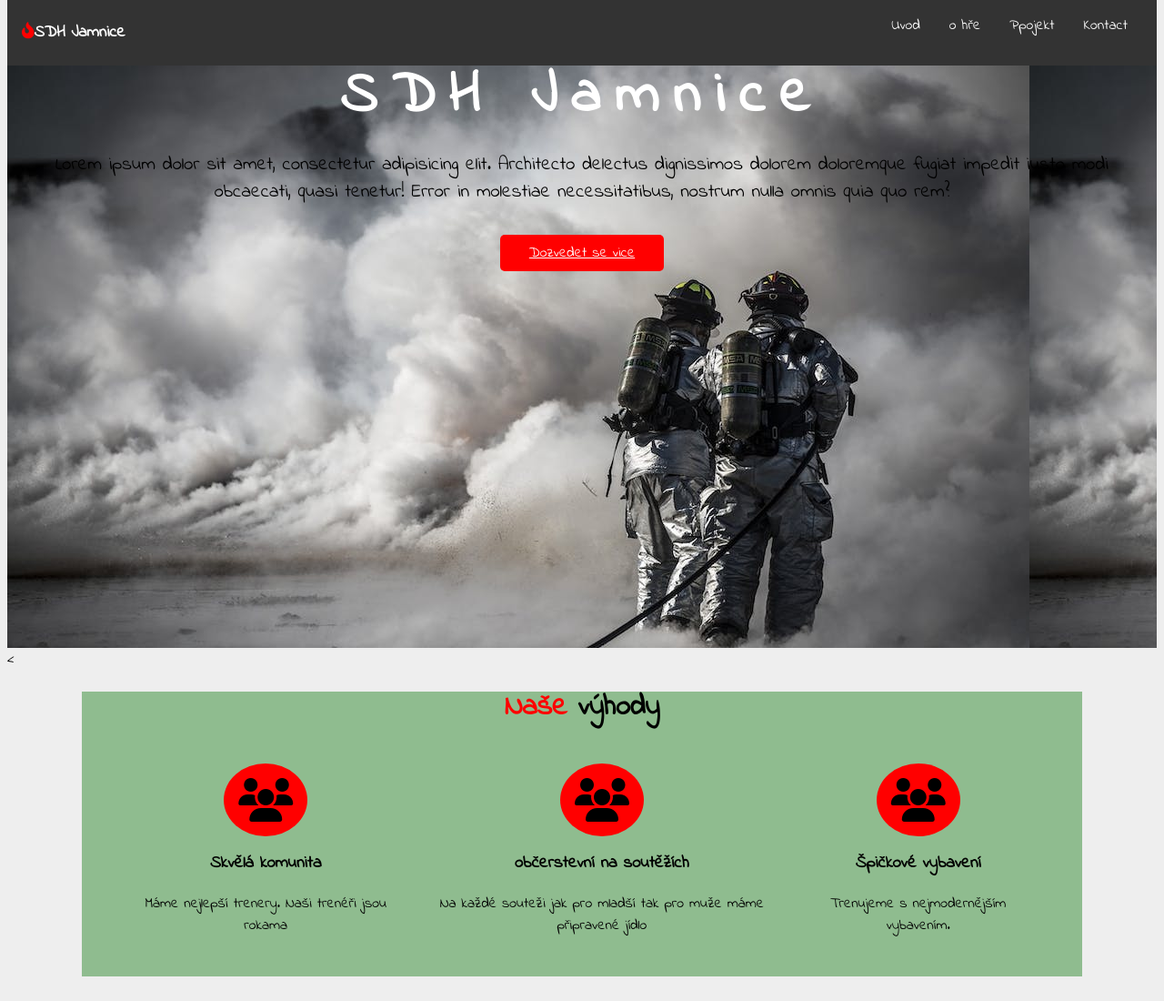
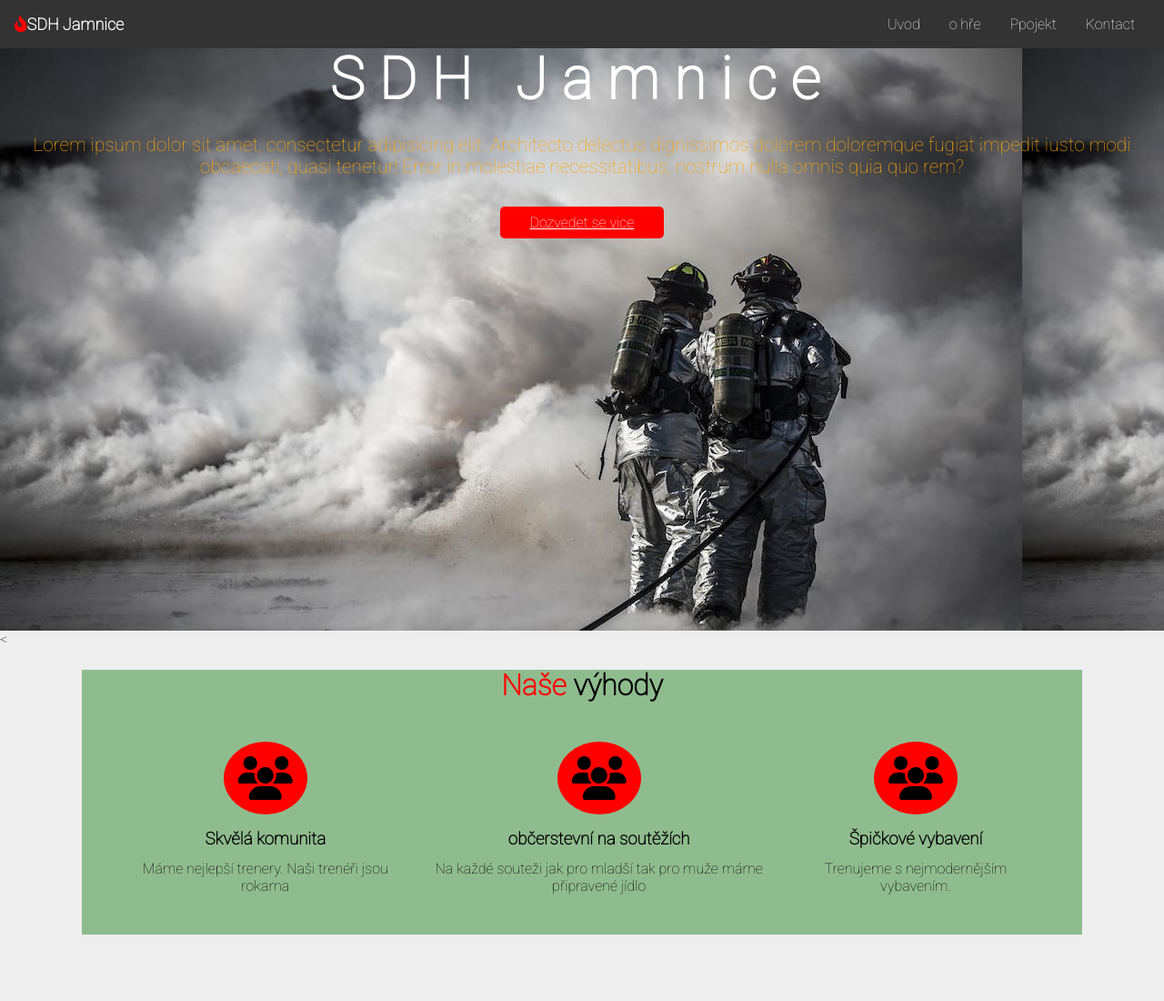
Before and after one commit to TomasFrenzel/TomasFrenzel.github.io, a plain HTML site: page projekt_2/index.html in a window 1280 px wide. Shown: the whole page at 91% size. After the commit the page ends 1051 px from the top, so only its background shows below. Drawn offline with Linux system fonts and the light colour scheme.

Commit message:
Start projekt 2

```diff
--- a/projekt_2/css/style.css
+++ b/projekt_2/css/style.css
@@ -1,13 +1,13 @@
 
 *{
     box-sizing: border-box;
-    margin-top: 0;
+    margin: 0;
     padding: 0;
 }
 
 body{
     background-color: #eee;
-    font-family: 'Indie Flower', cursive;
+    font-family: 'Roboto', sans-serif;
 }
 #1h{
     text-align: center;
@@ -42,7 +42,7 @@ a {
     align-items: center;
     position: static;
     position: -webkit-sticky;
-    top:0;
+    margin:0;
 }
 #navbar ul{
     display: flex;
@@ -99,7 +99,9 @@ a {
 .lead{
     font-size: 1.3rem;
     margin-bottom: 2rem;
+    color:orange;
 }
+
 .btn{
     display: inline-block;
     color: #fff;
--- a/projekt_2/index.html
+++ b/projekt_2/index.html
@@ -5,6 +5,11 @@
     <meta name="viewport" content="width=device-width, initial-scale=1.0">
     <meta name="description" content="Hasiči">
     <meta name="keywords" contect="firesport, Jamnice, hasiči">
+
+    <link rel="preconnect" href="https://fonts.googleapis.com">
+    <link rel="preconnect" href="https://fonts.gstatic.com" crossorigin>
+    <link href="https://fonts.googleapis.com/css2?family=Roboto:wght@100&display=swap" rel="stylesheet">
+
     <link rel="stylesheet" href="https://cdnjs.cloudflare.com/ajax/libs/font-awesome/6.2.0/css/all.min.css"
           integrity="sha512-xh6O/CkQoPOWDdYTDqeRdPCVd1SpvCA9XXcUnZS2FmJNp1coAFzvtCN9BmamE+4aHK8yyUHUSCcJHgXloTyT2A=="
           crossorigin="anonymous" referrerpolicy="no-referrer"/>
@@ -18,7 +23,8 @@
 
 <body id="home">
 <nav id="navbar">
-    <div id="logo"><a href="index.html"><span class="text-primary"><i class="fa-solid fa-fire-flame-curved"> </i></span>SDH Jamnice</a></div>
+    <div id="logo"><a href="index.html"><span class="text-primary"><i class="fa-solid fa-fire-flame-curved"> </i></span>SDH
+        Jamnice</a></div>
     <ul>
         <li><a href="#home">Uvod</a></li>
         <li><a href="#about">o hře</a></li>
@@ -29,7 +35,9 @@
 <div id="showcase">
     <div class="showcase-content">
         <h1 class="l-heading">SDH Jamnice</h1>
-        <p class="lead">Lorem ipsum dolor sit amet, consectetur adipisicing elit. Architecto delectus dignissimos dolorem doloremque fugiat impedit iusto modi obcaecati, quasi tenetur! Error in molestiae necessitatibus, nostrum nulla omnis quia quo rem?</p>
+        <p class="lead" class="text-jina-barva">Lorem ipsum dolor sit amet, consectetur adipisicing elit. Architecto delectus dignissimos
+            dolorem doloremque fugiat impedit iusto modi obcaecati, quasi tenetur! Error in molestiae necessitatibus,
+            nostrum nulla omnis quia quo rem?</p>
         <a href="#about"
            class="btn">Dozvedet se vice</a>
     </div>
@@ -38,7 +46,8 @@
 </div>
 
 <!-- section o hře-->
-   <<section id="about" class="bg-light py-1">
+<
+<section id="about" class="bg-light py-1">
     <div class="container">
         <h2 class="m-heading text-center"><span class="text-primary">Naše</span> výhody</h2>
         <div class="items">
@@ -64,7 +73,6 @@
                     <p>Trenujeme s nejmodernějším vybavením.</p>
                 </div>
             </div>
-
  </section>
 </body>
 </html>
```
Lines whose indentation alone changed are shown as unchanged.
